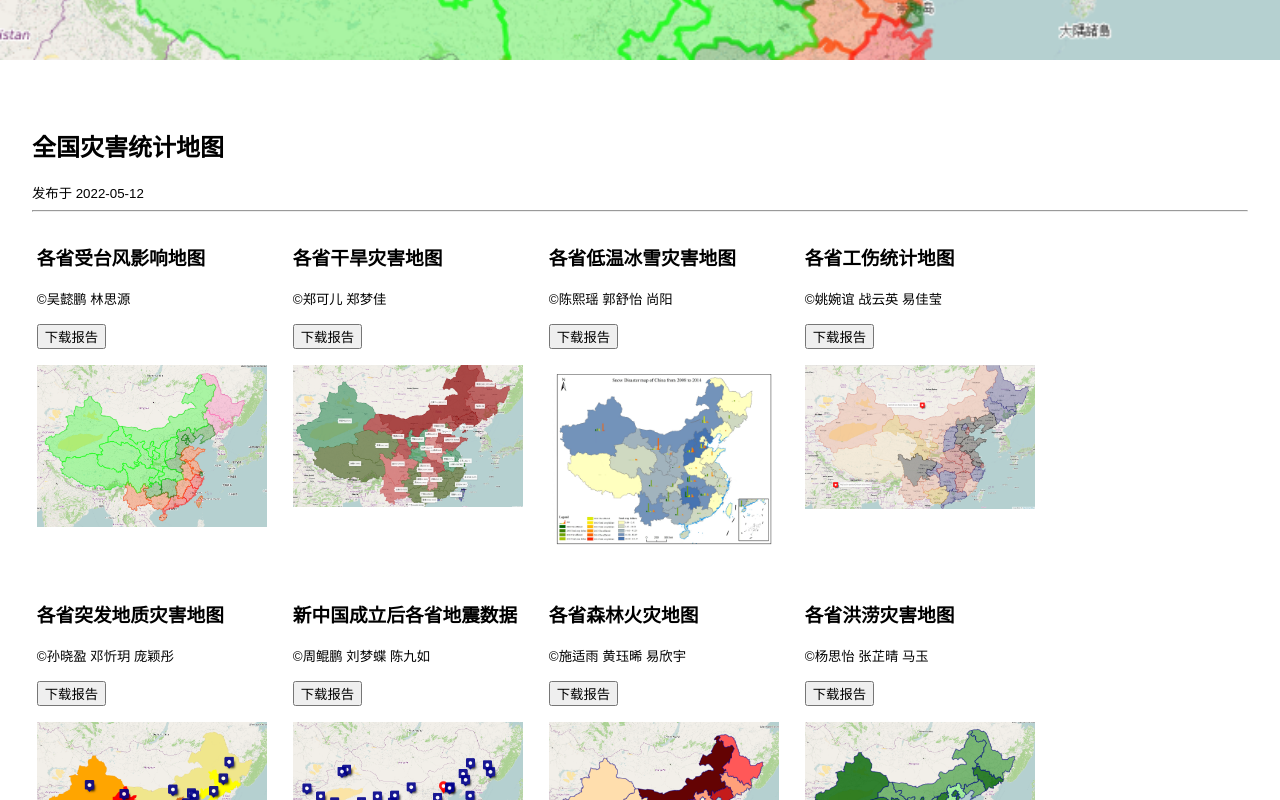
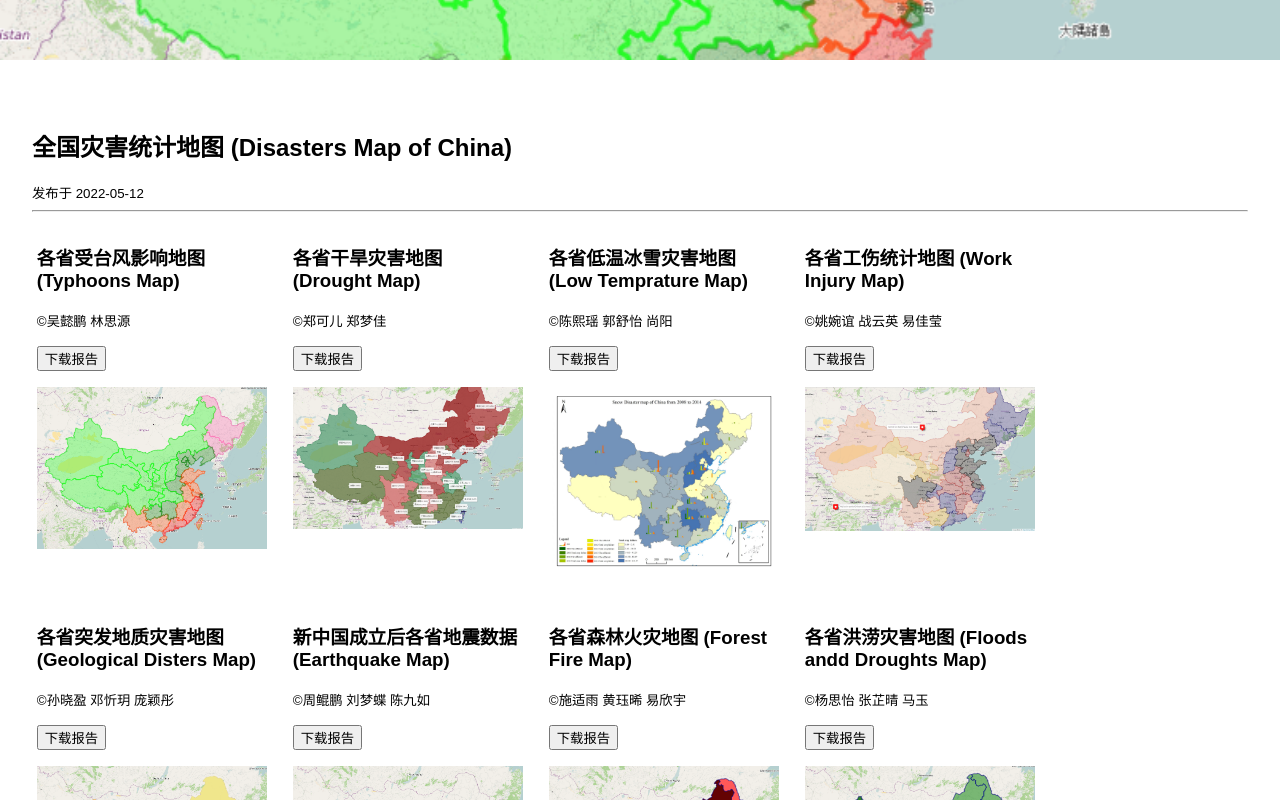
Before and after one commit to heimoshuiyu/social-ojo.org, a Next.js app: page /posts/map in a window 1280 px wide. Shown: the part 340-1140 px from the top of the page. Built offline with nearby package versions, Linux system fonts and the light colour scheme.

Commit message:
add map english titles

```diff
--- a/pages/index.js
+++ b/pages/index.js
@@ -39,7 +39,7 @@ export default function Home() {
         <hr />
         <PostPreview
           href="/posts/map"
-          title="全国灾害统计地图"
+          title="全国灾害统计地图 (Disasters Map of China)"
           description=""
           date="2022-05-12"
           bg={bgmap}
--- a/pages/posts/map.js
+++ b/pages/posts/map.js
@@ -29,7 +29,7 @@ export default function Init() {
       <Header></Header>
       <main className={homeStyles.container}>
         <section className={styles.post}>
-          <h2>全国灾害统计地图</h2>
+          <h2>全国灾害统计地图 (Disasters Map of China)</h2>
           <small>发布于 2022-05-12</small>
           <hr />
           <div className={styles.grid}>
@@ -38,7 +38,7 @@ export default function Init() {
               passHref
             >
               <div>
-                <h3>各省受台风影响地图</h3>
+                <h3>各省受台风影响地图 (Typhoons Map)</h3>
                 <small>
                   <Copyright />
                   吴懿鹏 林思源
@@ -56,7 +56,7 @@ export default function Init() {
               passHref
             >
               <div>
-                <h3>各省干旱灾害地图</h3>
+                <h3>各省干旱灾害地图 (Drought Map)</h3>
                 <small>
                   <Copyright />
                   郑可儿 郑梦佳
@@ -71,7 +71,7 @@ export default function Init() {
             </Link>
             <Link href="#" passHref>
               <div>
-                <h3>各省低温冰雪灾害地图</h3>
+                <h3>各省低温冰雪灾害地图 (Low Temprature Map)</h3>
                 <small>
                   <Copyright />
                   陈熙瑶 郭舒怡 尚阳
@@ -89,7 +89,7 @@ export default function Init() {
               passHref
             >
               <div>
-                <h3>各省工伤统计地图</h3>
+                <h3>各省工伤统计地图 (Work Injury Map)</h3>
                 <small>
                   <Copyright />
                   姚婉谊 战云英 易佳莹
@@ -107,7 +107,7 @@ export default function Init() {
               passHref
             >
               <div>
-                <h3>各省突发地质灾害地图</h3>
+                <h3>各省突发地质灾害地图 (Geological Disters Map)</h3>
                 <small>
                   <Copyright />
                   孙晓盈 邓忻玥 庞颖彤
@@ -125,7 +125,7 @@ export default function Init() {
               passHref
             >
               <div>
-                <h3>新中国成立后各省地震数据</h3>
+                <h3>新中国成立后各省地震数据 (Earthquake Map)</h3>
                 <small>
                   <Copyright />
                   周鲲鹏 刘梦蝶 陈九如
@@ -143,7 +143,7 @@ export default function Init() {
               passHref
             >
               <div>
-                <h3>各省森林火灾地图</h3>
+                <h3>各省森林火灾地图 (Forest Fire Map)</h3>
                 <small>
                   <Copyright />
                   施适雨 黄珏晞 易欣宇
@@ -161,7 +161,7 @@ export default function Init() {
               passHref
             >
               <div>
-                <h3>各省洪涝灾害地图</h3>
+                <h3>各省洪涝灾害地图 (Floods andd Droughts Map)</h3>
                 <small>
                   <Copyright />
                   杨思怡 张芷晴 马玉
@@ -179,7 +179,7 @@ export default function Init() {
               passHref
             >
               <div>
-                <h3>各省交通事故地图</h3>
+                <h3>各省交通事故地图 (Traffic Accidents Map)</h3>
                 <small>
                   <Copyright />
                   朱诗琪 李昕玥 苗诗扬
```
